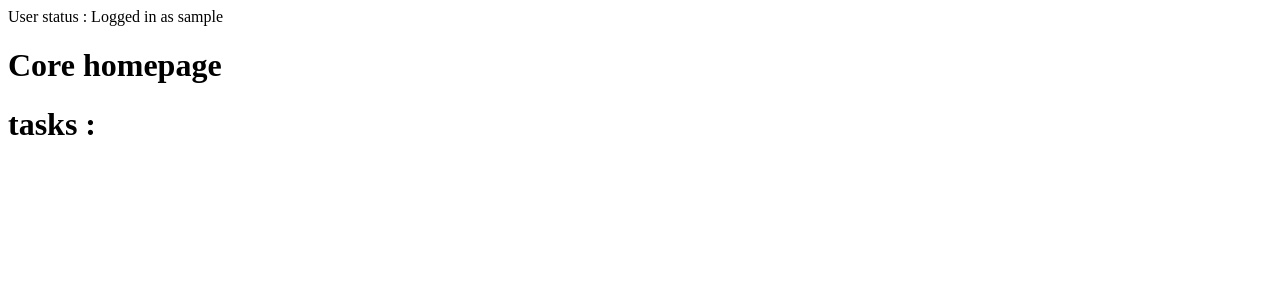
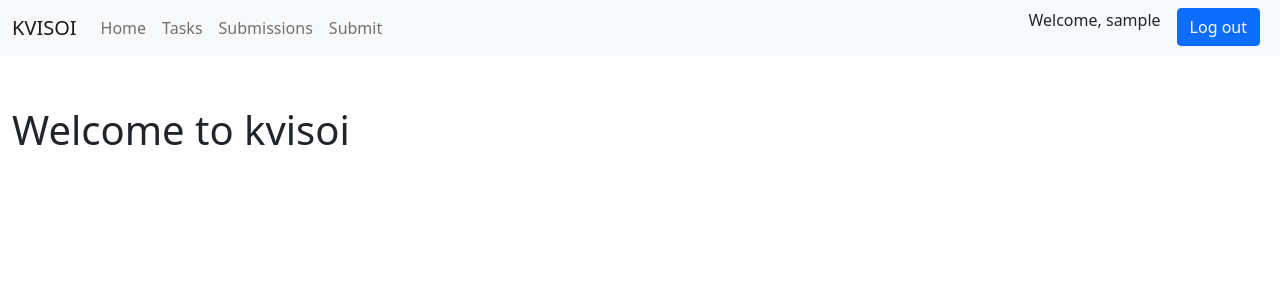
Before and after one commit to vzsky/kvisoi, a Django app: page / in a window 1280 px wide. Shown: the top 300 px of the page. Run offline with Django 3.2, Linux system fonts and the light colour scheme; the visitor is signed in with stand-in values (Sample User, id 1); data that the repository does not hold is empty.

Commit message:
temp frontend

```diff
--- a/grader_web/core/forms.py
+++ b/grader_web/core/forms.py
@@ -1,5 +1,4 @@
 from django import forms
-
 class SubmissionForm(forms.Form):
   taskid = forms.CharField(label='Task id', max_length=100)
   lang = forms.CharField(max_length=10) # change to choice field later
--- a/grader_web/core/templates/core/base.html
+++ b/grader_web/core/templates/core/base.html
@@ -1,18 +1,71 @@
 {% load static %}
 <!DOCTYPE html>
-<html>
+<html lang="en">
   <head>
-    <title>KVISOI</title>
+    <meta charset="utf-8">
+    <meta name="viewport" content="width=device-width, initial-scale=1">
+    <link href="https://cdn.jsdelivr.net/npm/bootstrap@5.0.2/dist/css/bootstrap.min.css" rel="stylesheet" integrity="sha384-EVSTQN3/azprG1Anm3QDgpJLIm9Nao0Yz1ztcQTwFspd3yD65VohhpuuCOmLASjC" crossorigin="anonymous">
+    <title> KVISOI new web </title>
   </head>
   <body>
-    <div>
-      User status :
-      {% if user.is_authenticated %} Logged in as {{user}}
-      {% else %} Not logged in
-      {% endif %}
+    <script src="https://cdn.jsdelivr.net/npm/bootstrap@5.0.2/dist/js/bootstrap.bundle.min.js" integrity="sha384-MrcW6ZMFYlzcLA8Nl+NtUVF0sA7MsXsP1UyJoMp4YLEuNSfAP+JcXn/tWtIaxVXM" crossorigin="anonymous"></script>
+
+    <nav class="navbar navbar-expand-lg navbar-light bg-light">
+      <div class="container-fluid">
+        <a class="navbar-brand" href="#"> KVISOI </a>
+        <button class="navbar-toggler" type="button" data-bs-toggle="collapse" data-bs-target="#navbarSupportedContent" aria-controls="navbarSupportedContent" aria-expanded="false" aria-label="Toggle navigation">
+          <span class="navbar-toggler-icon"></span>
+        </button>
+        <div class="collapse navbar-collapse" id="navbarSupportedContent">
+          <ul class="navbar-nav me-auto mb-2 mb-lg-0">
+            <li class="nav-item">
+              <a class="nav-link" href="{% url 'core-home' %}">Home</a>
+            </li>
+            <li class="nav-item">
+              <a class="nav-link" href="{% url 'core-tasks' %}">Tasks</a>
+            </li>
+            <li class="nav-item">
+              <a class="nav-link" href="{% url 'core-submissions' %}">Submissions</a>
+            </li>
+            <li class="nav-item">
+              <a class="nav-link" href="{% url 'core-submit' %}">Submit</a>
+            </li>
+          </ul>
+          <ul class="navbar-nav d-flex">
+            {% if user.is_authenticated %}
+            <li class="nav-item mx-2">
+              <p> Welcome, {{user}} </p>
+            </li>
+            <li class="nav-item mx-2">
+              <a href="{% url 'user-logout' %}">
+                <button class="btn btn-primary">Log out</button>
+              </a>
+            </li>
+            {% else %}
+            <li class="nav-item mx-2">
+              <a href="{% url 'user-login' %}">
+                <button class="btn btn-primary">Log in</button>
+              </a>
+            </li>
+            <li class="nav-item mx-2">
+              <a href="{% url 'user-register' %}">
+                <button class="btn btn-primary">Register</button>
+              </a>
+            </li>
+            {% endif %}
+          </ul>
+        </div>
+      </div>
+    </nav>
+
+    <div class="alert alert-{{msg.tags}}" role="alert">
+      {% if messages %} {% for msg in messages %}
+      <h3> {{msg}} </h3>
+      {% endfor %} {% endif %}
     </div>
-    {% if messages %} {% for msg in messages %}
-    <h3>flash msg {{msg.tags}} : {{msg}}</h3>
-    {% endfor %} {% endif %} {% block content %} {% endblock %}
+
+    <div class="container-fluid">
+    {% block content %} {% endblock %}
+    </div>
   </body>
 </html>
--- a/grader_web/core/templates/core/home.html
+++ b/grader_web/core/templates/core/home.html
@@ -1,8 +1,4 @@
 {% extends "core/base.html" %}
 {% block content %}
-  <h1>Core homepage</h1>
-  <h1>tasks :</h1>
-  {% for task in tasks %}
-    <a href="/task/{{task.id}}"><h2>{{task.title}}</h2></a>
-  {% endfor %}
+  <h1>Welcome to kvisoi</h1>
 {% endblock %}
--- a/grader_web/core/urls.py
+++ b/grader_web/core/urls.py
@@ -5,6 +5,8 @@ from . import views
 urlpatterns = [
   url(r'^$', views.home, name='core-home'),
   url(r'^task/(?P<id>[a-zA-Z0-9-_]+)$', views.task, name='core-task'),
+  url(r'^tasks$', views.tasks, name='core-tasks'),
   url(r'^submission/(?P<id>[0-9]+)$', views.submission, name='core-submission'),
+  url(r'^submissions/$', views.submissions, name='core-submissions'),
   url(r'^submit/$', views.submit, name='core-submit'),
 ]
--- a/grader_web/core/views.py
+++ b/grader_web/core/views.py
@@ -7,13 +7,23 @@ from grader_web.settings import PENDING_STATUS, API_URL, API_SEND_PORT
 import requests, re
 
 def home (req) :
-  return render(req, 'core/home.html', {
+  return render(req, 'core/home.html')
+
+# should do pagination
+def tasks (req) :
+  return render(req, 'core/tasks.html', {
     'tasks' : Task.objects.all()
   })
 
 def task (req, id) :
   return render(req, 'core/task.html', {
     'task' : Task.objects.get(id=id)
+  })
+
+# should do pagination
+def submissions (req) :
+  return render(req, 'core/submissions.html', {
+    'submissions' : Submission.objects.all()
   })
 
 def submission (req, id) :
```
Also changed, not shown: grader_web/core/templates/core/submissions.html (added, +11 -0 lines), grader_web/core/templates/core/tasks.html (added, +8 -0 lines).
